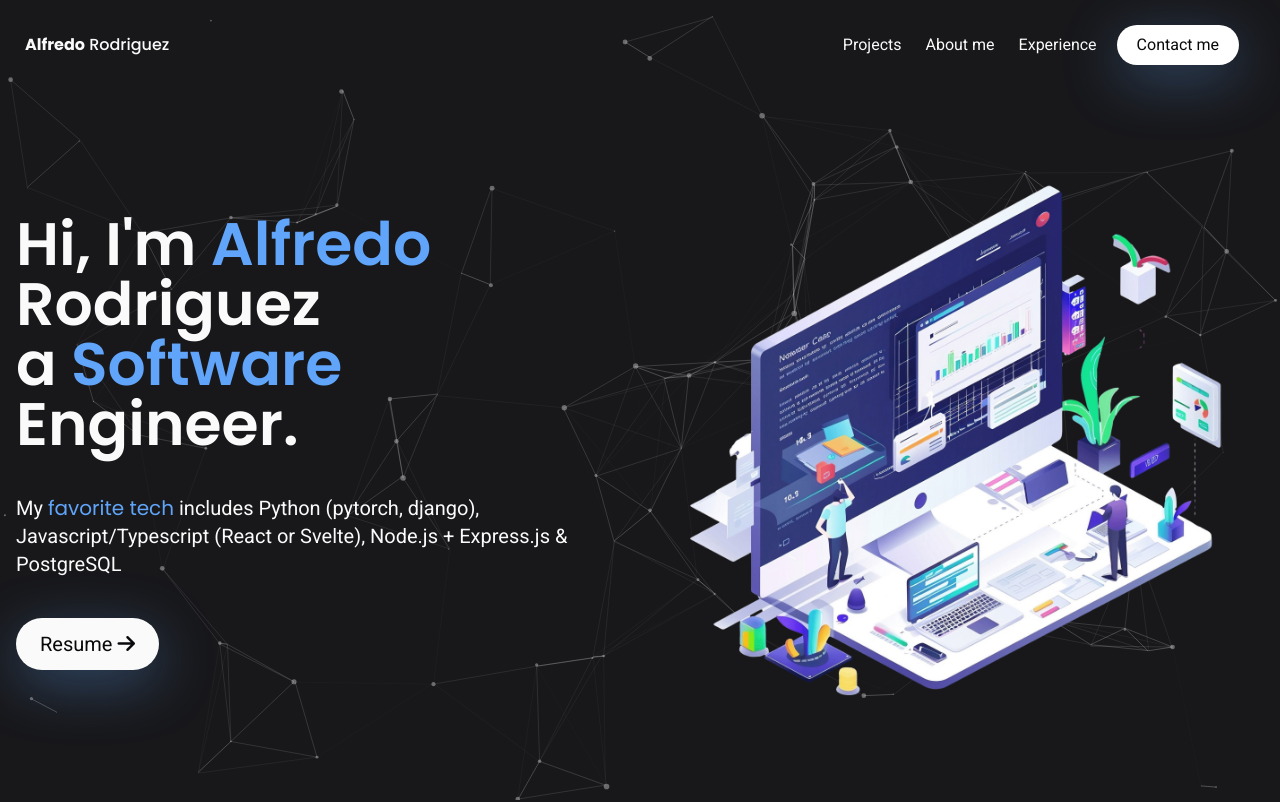
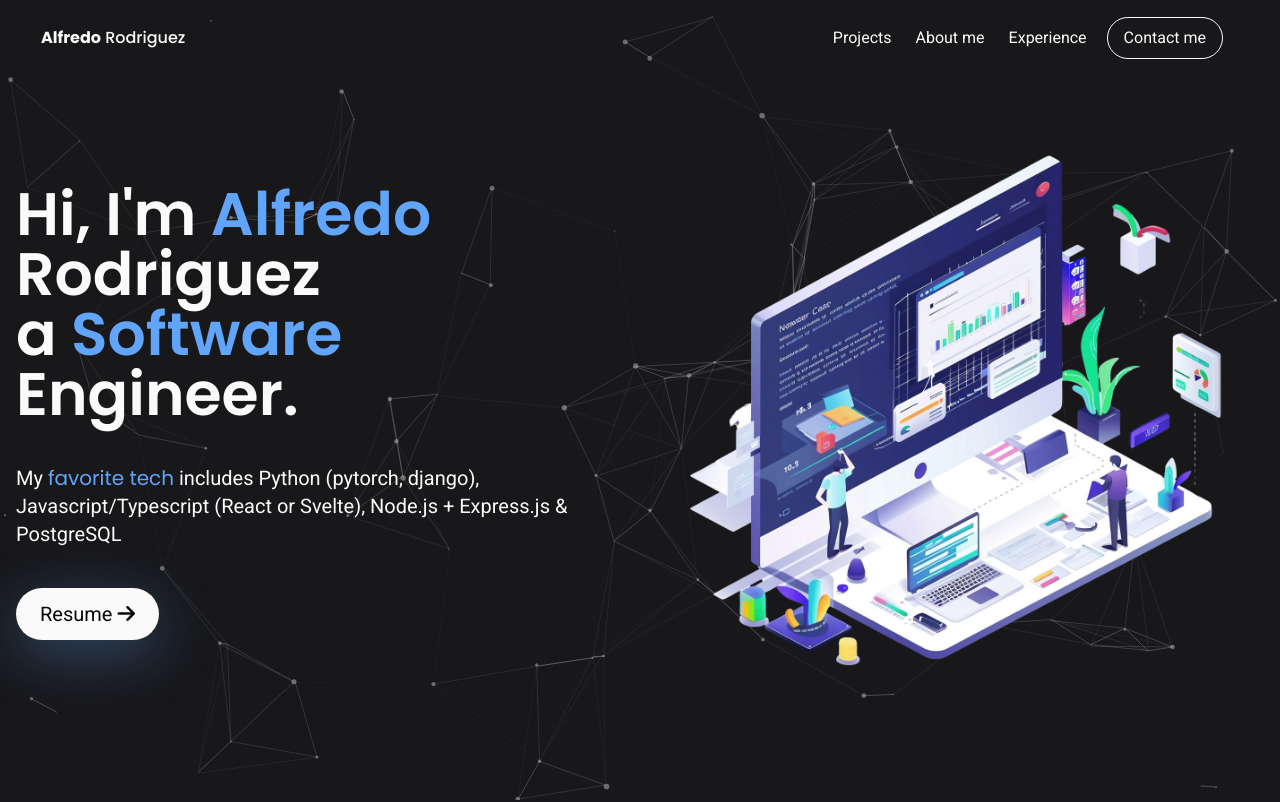
Before and after one commit to vFredo/portfolio-svelte, a SvelteKit app: page / in a window 1280 px wide. Shown: the top 802 px of the page. Built offline with nearby package versions, Linux system fonts and the light colour scheme.

Commit message:
add: new jiggle animation, new tab and fixing colors and size of header

```diff
--- a/src/components/Header.svelte
+++ b/src/components/Header.svelte
@@ -3,34 +3,36 @@
   let tabs = [
     { name: "Projects", link: "#projects" },
     { name: "About me", link: "#about" },
-    { name: "Experience", link: "#experience" }
+    { name: "Experience", link: "#experience" },
   ];
 </script>
 
 <header
-  class={"sticky z-[10] top-0 duration-100 px-6 flex items-center justify-between rounded-xl border border-solid " +
+  class={"sticky z-[10] mx-4 top-2 px-6 duration-200 flex items-center justify-between rounded-full border border-solid " +
     (y > 0
-      ? "py-4 bg-zinc-950 border-blue-950 bg-opacity-50"
-      : "py-6 bg-transparent border-transparent")}
+      ? "py-2 bg-zinc-950 border-blue-950 bg-opacity-50"
+      : "py-2 bg-transparent border-transparent")}
 >
-  <a href="#home" class="font-medium poppins">
+  <a href="#home" class="font-medium poppins hover:animate-jiggle">
     <b class="font-bold poppins">Alfredo</b> Rodriguez
   </a>
 
   <div class="sm:flex ml-auto pr-4 items-center gap-4 hidden">
     {#each tabs as tab}
-      <a href={tab.link} class="relative rounded p-1 duration-200 hover:underline hover:font-bold">
+      <a
+        href={tab.link}
+        class="relative rounded p-1 duration-200 hover:underline hover:font-bold"
+      >
         <p>{tab.name}</p>
       </a>
     {/each}
+
+    <!-- Contact me button -->
     <a
       href="#contact"
-      class="blueShadow relative overflow-hidden px-5 py-2 group rounded-full bg-white text-zinc-950"
+      class="relative isolate flex justify-center items-center select-none overflow-hidden border align-middle transition-all duration-500 before:absolute before:-start-3 before:top-0 before:-z-10 before:h-full before:w-[calc(100%+1.5rem)] before:origin-left before:-skew-x-[16deg] before:scale-x-0 before:transition-transform before:duration-500 hover:before:scale-x-100 focus-visible:before:scale-x-100 active:scale-[1.01] disabled:opacity-70 border-zinc-50 px-3 py-1.5 text-sm md:px-4 md:py-2 md:text-base hover:text-zinc-900 focus-visible:text-zinc-900 text-zinc-50 before:bg-zinc-50 rounded-full"
     >
-      <div
-        class="absolute top-0 right-full w-full h-full bg-blue-300 opacity-20 group-hover:translate-x-full z-0 duration-200 hover:font-bold"
-      />
-      <h4 class="relative z-9">Contact me</h4>
+      Contact me
     </a>
   </div>
 </header>
--- a/tailwind.config.js
+++ b/tailwind.config.js
@@ -2,7 +2,24 @@
 export default {
   content: ['./src/**/*.{html,js,svelte,ts}'],
   theme: {
-    extend: {},
+    extend: {
+      keyframes: {
+        jiggle: {
+          from: {
+            transform: 'skewX(0deg) skewY(0deg)',
+          },
+          '50%': {
+            transform: 'skewX(-5deg) skewY(-5deg)',
+          },
+          to: {
+            transform: 'skewX(0deg) skewY(0deg)',
+          },
+        },
+      },
+      animation: {
+        jiggle: 'jiggle 0.6s cubic-bezier(0.85, 0, 0.15, 1)',
+      }
+    },
   },
   plugins: [],
 }
```
